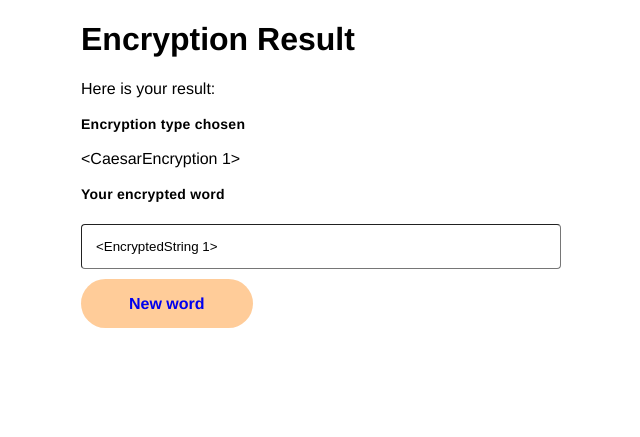
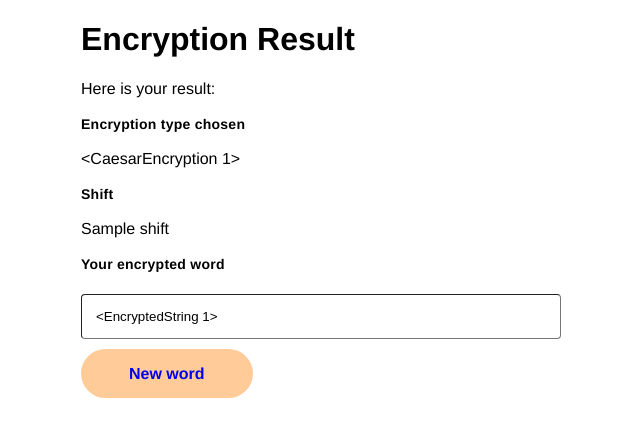
Before and after one commit to ninabohm/encrypt-app, a Flask app: template application/templates/result.html in a window 1280 px wide. Shown: the top 437 px of the page, without its empty margins (334-974 px from the left). Run offline with Flask 2, Linux system fonts and the light colour scheme; tables that the repository leaves empty hold one stand-in row (values such as "Sample post"); the template is opened without the code that fills it: values that come from a table or form of the project are taken from there, most other values are stand-ins (such as "Sample title", 1, 10 or a date in 2020).

Commit message:
fix shift

```diff
--- a/application/app.py
+++ b/application/app.py
@@ -59,7 +59,7 @@ def keep_alive():
             logger.info(f"error: {error}")
 
 
-def check_if_encryption_type_exists(type:str):
+def check_if_encryption_type_exists(type: str):
     return session.query(EncryptionBase).filter_by(type=type)
 
 
--- a/application/templates/encryption.html
+++ b/application/templates/encryption.html
@@ -23,7 +23,7 @@
     </div>
     <div>
         <label class="label-2" for="shift">Shift (1-1024)</label>
-        <input class="form-number" id="shift" type="number" name="shift" min="1" max="1024" value="1">
+        <input class="form-number" id="shift" type="number" name="shift" min="1" max="1024">
     </div>
     <div>
         <input id="mono" type="radio" name="encryption_base" value="mono">
--- a/application/templates/result.html
+++ b/application/templates/result.html
@@ -18,6 +18,10 @@
         <p id="encryption_base">{{encryption_base}}</p>
     </div>
     <div>
+        <label class="label-1" for="shift">Shift</label>
+        <p id="shift">{{shift}}</p>
+    </div>
+    <div>
         <label class="label-1" for="encrypted_string">Your encrypted word</label>
         <input id=encrypted_string"" name="encrypted_string" type="text" class="form-control" readonly value="{{encrypted_string}}"><br>
     </div>
--- a/application/webapp.py
+++ b/application/webapp.py
@@ -54,7 +54,10 @@ def check_if_user_exists(user_name: str):
 def result():
     encryption_base = request.form.get("encryption_base")
     user_input = request.form.get("user_input")
-    shift = int(request.form.get("shift"))
+    try:
+        shift = int(request.form.get("shift"))
+    except ValueError:
+        shift = random.randint(0, 1024)
     user_name = request.form.get("user")
     user = get_user(user_name)
 
```
Also changed, not shown: application/webdata.db.
